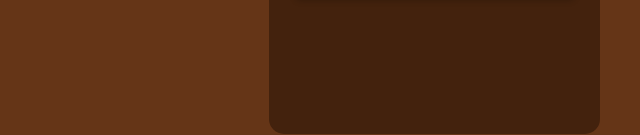
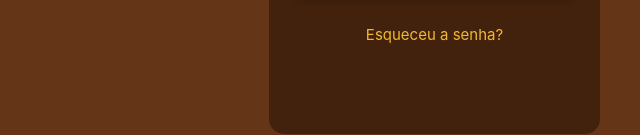
Before and after one commit to trezepim/Projeto-Pessoal-BiscaOnline, a plain HTML site: page index.html in a window 1280 px wide. Shown: the part 575-710 px from the top of the page, without its empty margins (640-1280 px from the left). Drawn offline with Linux system fonts and the light colour scheme; a web font is replaced by a local one.

Commit message:
esqueceu a senha button

```diff
--- a/index.html
+++ b/index.html
@@ -27,6 +27,11 @@
 
       <!-- Botão para entrar -->
       <button type="submit" id="entrar-button">Entrar</button>
+
+      <!-- Botão esqueceu a senha -->
+       <p id="esqueceu-senha">Esqueceu a senha?</p>
+       <!-- Ainda não tem a página do Esqueceu a senha-->
+       <!-- <a href="" id="esqueceu-senha">Esqueceu a senha?</a> -->
     </div>
   </body>
 </html>
--- a/styles.css
+++ b/styles.css
@@ -156,7 +156,7 @@ body {
 
   color: #f2b832;
   text-align: center;
-  font-family: 'Inter';
+  font-family: "Inter";
   font-size: 16px;
   font-style: normal;
   font-weight: 500;
@@ -171,3 +171,18 @@ body {
   box-shadow: 20 2px 3px rgba(0, 0, 0, 0.25);
   background-color: #5a2e15;
 }
+
+#esqueceu-senha {
+  display: block;
+  margin: 0 auto;
+  margin-top: 28px;
+
+  color: #f2b832;
+  text-align: center;
+  font-family: 'Inter';
+  font-size: 15px;
+  font-style: normal;
+  font-weight: 400;
+  line-height: normal;
+  text-decoration: none;
+}
```
